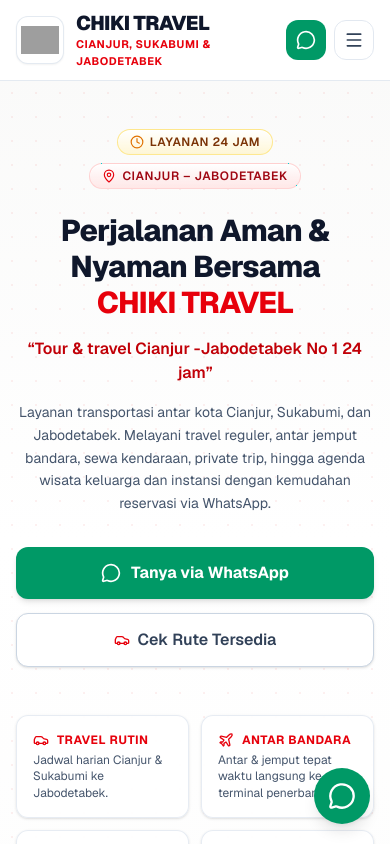
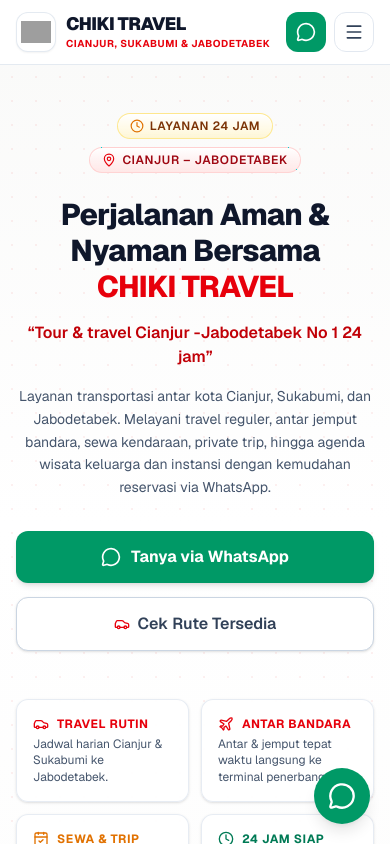
Before and after one commit to Syraku/chiki-travel, a Next.js app: page / in a window 390 px wide. Shown: the top 844 px of the page. Built offline with nearby package versions, Linux system fonts and the light colour scheme; grey boxes are pictures that could not be loaded.

Commit message:
Polish responsive header spacing without changing layout

```diff
--- a/src/components/layout/header.tsx
+++ b/src/components/layout/header.tsx
@@ -13,14 +13,14 @@
   return (
     <header className="sticky top-0 z-50 w-full border-b border-slate-200/90 bg-white/95 backdrop-blur-md">
       <Container>
-        <div className="flex h-20 items-center justify-between">
+        <div className="flex h-16 sm:h-20 items-center justify-between gap-3">
           {/* Logo & Brand */}
           <Link
             href="/"
-            className="flex items-center gap-3 group"
+            className="flex min-w-0 items-center gap-2.5 sm:gap-3 group"
             onClick={() => setMobileMenuOpen(false)}
           >
-            <div className="relative h-12 w-12 overflow-hidden rounded-xl bg-white border border-slate-200/90 shadow-xs transition-transform group-hover:scale-105 shrink-0">
+            <div className="relative h-10 w-10 sm:h-12 sm:w-12 overflow-hidden rounded-xl bg-white border border-slate-200/90 shadow-xs transition-transform group-hover:scale-105 shrink-0">
               <Image
                 src={siteConfig.logo}
                 alt="CHIKI TRAVEL Logo"
@@ -30,11 +30,11 @@
                 className="h-full w-full object-contain p-1"
               />
             </div>
-            <div className="flex flex-col">
-              <span className="text-xl sm:text-2xl font-black tracking-tight text-slate-900 leading-tight">
+            <div className="flex min-w-0 flex-col">
+              <span className="truncate text-lg sm:text-2xl font-black tracking-tight text-slate-900 leading-tight">
                 {siteConfig.name}
               </span>
-              <span className="text-[11px] font-bold text-red-600 uppercase tracking-wider">
+              <span className="truncate text-[10px] sm:text-[11px] font-bold text-red-600 uppercase tracking-wider">
                 {siteConfig.area}
               </span>
             </div>
@@ -54,7 +54,7 @@
           </nav>
 
           {/* Desktop CTA Buttons */}
-          <div className="hidden sm:flex items-center gap-3">
+          <div className="hidden sm:flex items-center gap-3 shrink-0">
             <a
               href={`tel:${siteConfig.contact.whatsappNumber}`}
               className="hidden xl:inline-flex items-center gap-1.5 text-xs font-semibold text-slate-600 hover:text-red-600 px-3 py-2"
@@ -75,7 +75,7 @@
           </div>
 
           {/* Mobile Menu Button */}
-          <div className="flex items-center gap-2 lg:hidden">
+          <div className="flex items-center gap-2 lg:hidden shrink-0">
             <a
               href={siteConfig.contact.whatsappUrl}
               target="_blank"
@@ -123,10 +123,10 @@
                 target="_blank"
                 rel="noopener noreferrer"
                 onClick={() => setMobileMenuOpen(false)}
-                className="flex items-center justify-center gap-2 rounded-xl bg-emerald-600 py-3 text-sm font-bold text-white shadow-sm hover:bg-emerald-700 transition-colors"
+                className="flex items-center justify-center gap-2 rounded-xl bg-emerald-600 py-3 px-3 text-sm font-bold text-white shadow-sm hover:bg-emerald-700 transition-colors"
               >
-                <MessageCircle className="h-4 w-4" />
-                <span>Chat via WhatsApp ({siteConfig.contact.phone})</span>
+                <MessageCircle className="h-4 w-4 shrink-0" />
+                <span className="text-center">Chat via WhatsApp ({siteConfig.contact.phone})</span>
               </a>
             </div>
           </div>
```
